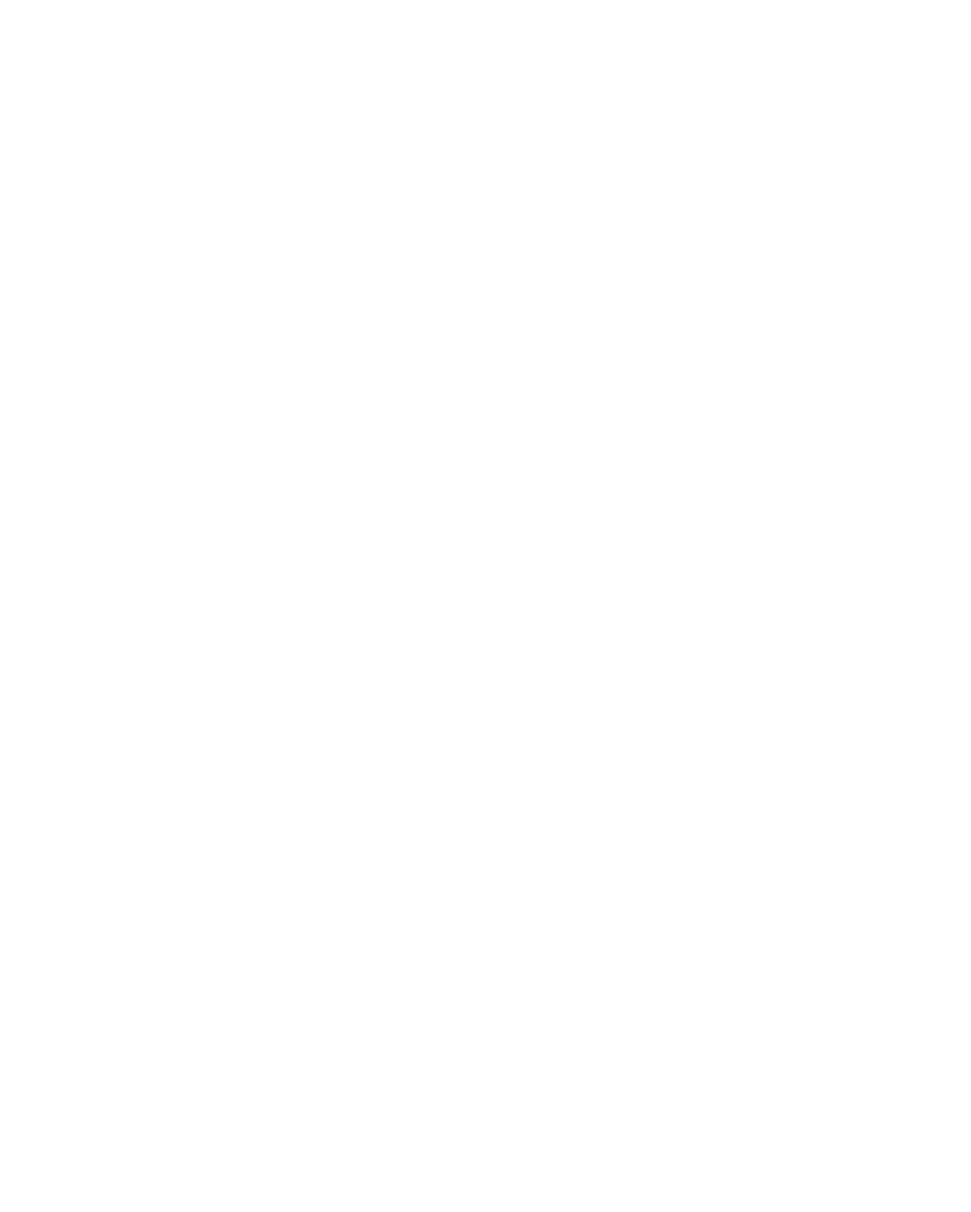
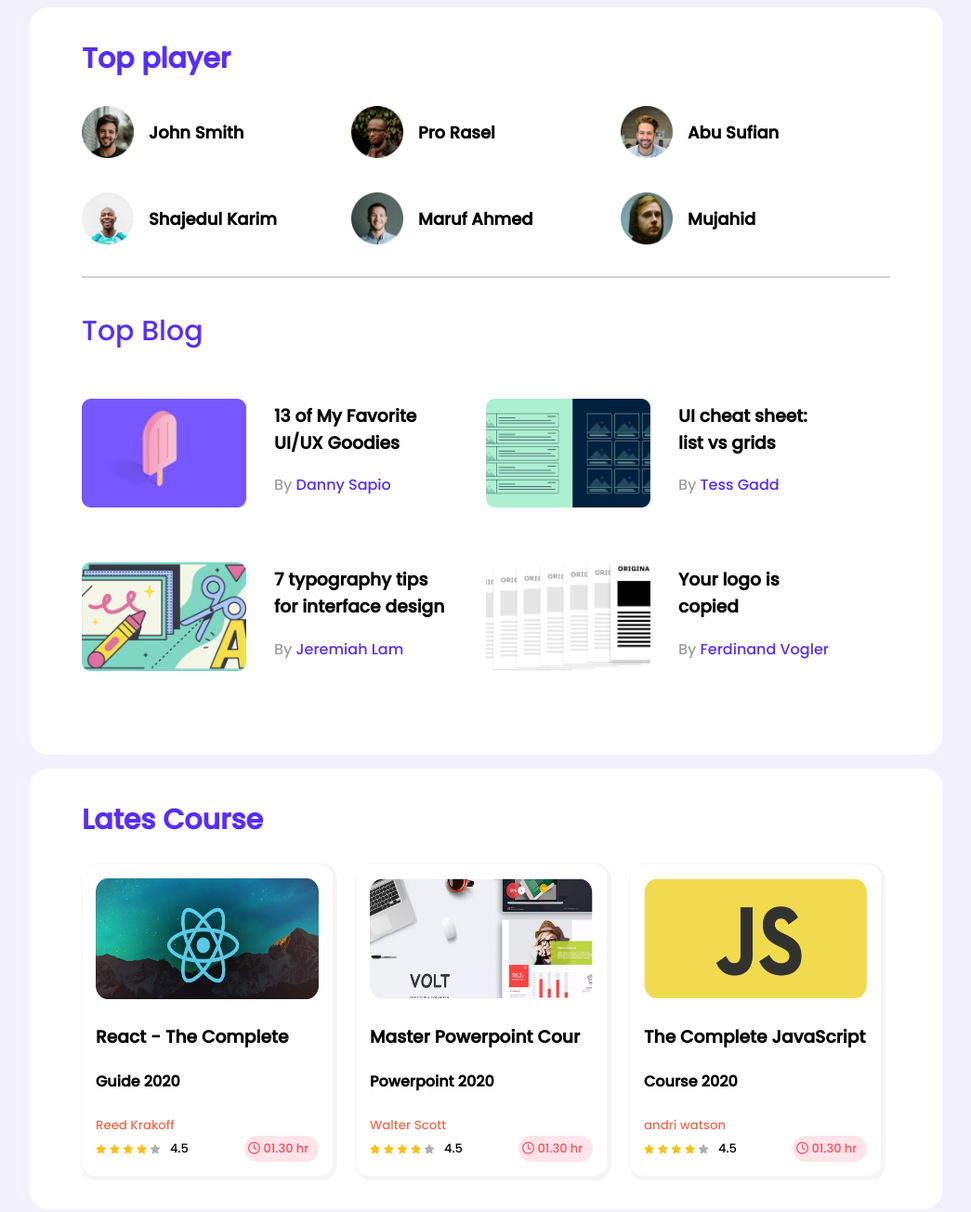
Before and after one commit to imran18026/leaderboardcss3, a plain HTML site: page index.html in a window 1280 px wide. Shown: the whole page at 93% size, without its empty margins (117-1162 px from the left). Before the commit the page ends 800 px from the top, so only its background shows below. Drawn offline with Linux system fonts and the light colour scheme.

Commit message:
maybe compleate

```diff
--- a/css/style.css
+++ b/css/style.css
@@ -0,0 +1,131 @@
+/* common styles or utilities */
+body{
+	font-family: 'Poppins', sans-serif;
+	background-color: #F3F1FF;
+}
+main{
+	display: flex;
+	justify-content: center;
+	flex-direction: column;
+	align-items: center;
+}
+.containar{
+	background-color: #ffffff;
+	width: 870px;
+	height: 692px;
+	padding: 56px;
+	border-radius: 20px;
+}
+.commonhr{
+	border: 1px solid #D1D1D1;
+	margin:30px 0px 30px 0px;
+}
+
+/* top playera */
+.section-title{
+	color: #562EFF;
+	font-size: 30px;
+	margin-top: -23px;
+
+
+}
+.players{
+	display: grid;
+	grid-template-columns: repeat(3,1fr);
+	grid-row-gap:30px;
+}
+.player img{
+	height: 56px;
+	width: 56px;
+}
+.player{
+	display: flex;
+	align-items: center;
+}
+.player-name{
+	padding-left: 16px;
+	font-size: 18px;
+	line-height: 27px;
+}
+/* Top blogs */
+.section-title2{
+	color: #562EFF;
+	font-size: 30px;
+	margin:35px 0px 35px 0px;
+
+}
+.blogs{
+	display: grid;
+	grid-template-columns: repeat(2,1fr);
+	grid-row-gap:40px;
+}
+.blog{
+	display: flex;
+	align-items: center;
+}
+.blog img{
+	margin-top: 10px;
+	height:117px ;
+	width: 177px;
+}
+.blog-info{
+	margin-left: 30px;
+}
+.by-blog span{
+	color: #9F9F9F;
+}
+.by-blog a{
+	text-decoration: none;
+	color: #562EFF;
+}
+/* container2 */
+.containar2{
+	margin-top: 15px;
+	background-color: #ffffff;
+	width: 870px;
+	height: 362px;
+	padding: 56px;
+	border-radius: 20px;
+}
+.courses{
+	display: flex;
+	align-items: center;
+	display: grid;
+	grid-template-columns: repeat(3,1fr);
+}
+.course{
+	border-radius: 14px;
+	padding: 15px;
+	margin-right: 25px;
+	box-shadow: 2px 2px 1px 3px whitesmoke;
+}
+.course img{
+	height:130px ;
+	width:240px ;
+}
+small{
+	color: #ED6B4F;
+}
+.star{
+	color: #FFC014;
+	font-size: 10px;
+}
+.rating-and-time{
+
+	display: flex;
+	align-items: center;
+	display: grid;
+	grid-template-columns: repeat(3,1fr);
+	font-size: 13px;
+
+}
+.empty{
+	color: #AEAEAE;
+	font-size: 10px;
+}
+.time{
+	padding: 5%;
+	background-color: #FFE4E8;
+	border-radius: 14.6913px;
+	color: #FF4A60;
+}
--- a/index.html
+++ b/index.html
@@ -4,10 +4,180 @@
 	<meta charset="UTF-8">
 	<meta http-equiv="X-UA-Compatible" content="IE=edge">
 	<meta name="viewport" content="width=device-width, initial-scale=1.0">
+	<!-- font awsome -->
+	<script src="https://kit.fontawesome.com/61dacb8e72.js" crossorigin="anonymous"></script>
+	<!-- google fonts -->
+	<link rel="preconnect" href="https://fonts.googleapis.com">
+	<link rel="preconnect" href="https://fonts.gstatic.com" crossorigin>
+	<link href="https://fonts.googleapis.com/css2?family=Poppins:wght@500&display=swap" rel="stylesheet">
+	<!-- connect with css style -->
 	<link rel="stylesheet" href="css/style.css">
 	<title>leaderboardcss3</title>
 </head>
 <body>
+	<!-- header section start -->
+	<header>
 
+	</header>
+	<!-- header section end -->
+
+
+	<!-- main section start -->
+	<main>
+		<section class="containar">
+			<!-- top palayers and top block section -->
+			<div class="top-players">
+				<h1 class="section-title">Top player</h1>
+				<div class="players">
+					<div class="player">
+						<img src="images/players/player-1.png" alt="">
+						<h3 class="player-name">John Smith</h3>
+					</div>
+					<div class="player">
+						<img src="images/players/player-2.png" alt="">
+						<h3 class="player-name">Pro Rasel</h3>
+					</div>
+					<div class="player">
+						<img src="images/players/player-3.png" alt="">
+						<h3 class="player-name">Abu Sufian</h3>
+					</div>
+					<div class="player">
+						<img src="images/players/player-4.png" alt="">
+						<h3 class="player-name">Shajedul Karim</h3>
+					</div>
+					<div class="player">
+						<img src="images/players/player-5.png" alt="">
+						<h3 class="player-name">Maruf Ahmed</h3>
+					</div>
+					<div class="player">
+						<img src="images/players/player-6.png" alt="">
+						<h3 class="player-name">Mujahid</h3>
+					</div>
+				</div>
+			</div>
+
+			<hr class="commonhr">
+
+			<div class="top-blog">
+				<div class="section-title2">Top Blog </div>
+
+				<div class="blogs">
+					<div class="blog">
+						<img src="images/blogs/blog-1.png" alt="">
+						<div class="blog-info">
+							<h3 class="blog-ti">13 of My Favorite <br> UI/UX Goodies</h3>
+							<p class="by-blog"><span>By </span> <a href="">Danny Sapio</a> </p>
+						</div>
+					</div>
+					<div class="blog">
+						<img src="images/blogs/blog-2.png" alt="">
+						<div class="blog-info">
+							<h3 class="blog-ti">UI cheat sheet: <br>list vs grids</h3>
+							<p class="by-blog"> <span>By </span> <a href="">Tess Gadd</a>  </p>
+						</div>
+					</div>
+					<div class="blog">
+						<img src="images/blogs/blog-3.png" alt="">
+						<div class="blog-info">
+							<h3 class="blog-ti">7 typography tips <br>for interface design</h3>
+							<p class="by-blog"> <span>By </span> <a href="">Jeremiah Lam</a> </p>
+						</div>
+					</div>
+					<div class="blog">
+						<img src="images/blogs/blog-4.png" alt="">
+						<div class="blog-info">
+							<h3 class="blog-ti">Your logo is <br>copied</h3>
+							<p class="by-blog"><span>By </span> <a href="">Ferdinand Vogler</a> </p>
+						</div>
+					</div>
+				</div>
+
+				</div>
+		</section>
+
+		<section class="containar2">
+			<div class="top-coures">
+					<h1 class="section-title">Lates Course</h1>
+					<div class="courses">
+
+						<div class="course">
+							<img src="images/courses/course-1.png" alt="">
+							<h3>React - The Complete </h3>
+							<h4>Guide 2020</h4>
+							<small>Reed Krakoff</small>
+
+							<div class="rating-and-time">
+								<div class="starcls">
+								<i class="fas fa-star star"></i>
+								<i class="fas fa-star star"></i>
+								<i class="fas fa-star star"></i>
+								<i class="fas fa-star star"></i>
+								<i class="fas fa-star empty"></i>
+								</div>
+								<div class="rating"><span>4.5</span></div>
+								<div class="time">
+									<i class="far fa-clock"></i>
+									 <span>01.30 hr</span>
+								</div>
+							</div>
+
+						</div>
+						<div class="course">
+							<img src="images/courses/course-2.png" alt="">
+							<h3>Master Powerpoint Cour</h3>
+							<h4>Powerpoint 2020 </h4>
+							<small>Walter Scott</small>
+
+							<div class="rating-and-time">
+								<div class="starcls">
+								<i class="fas fa-star star"></i>
+								<i class="fas fa-star star"></i>
+								<i class="fas fa-star star"></i>
+								<i class="fas fa-star star"></i>
+								<i class="fas fa-star empty"></i>
+								</div>
+								<div class="rating"><span>4.5</span></div>
+								<div class="time">
+									<i class="far fa-clock"></i>
+									 <span>01.30 hr</span>
+								</div>
+							</div>
+						</div>
+						<div class="course">
+							<img src="images/courses/course-3.png" alt="">
+							<h3>The Complete JavaScript </h3>
+							<h4>Course 2020</h4>
+							<small>andri watson</small>
+
+							<div class="rating-and-time">
+								<div class="starcls">
+								<i class="fas fa-star star"></i>
+								<i class="fas fa-star star"></i>
+								<i class="fas fa-star star"></i>
+								<i class="fas fa-star star"></i>
+								<i class="fas fa-star empty"></i>
+								</div>
+								<div class="rating"><span>4.5</span></div>
+								<div class="time">
+									<i class="far fa-clock"></i>
+									 <span>01.30 hr</span>
+								</div>
+							</div>
+						</div>
+					</div>
+				</div>
+
+
+		</section >
+	</main>
+	<!-- main section end -->
+
+	<!-- footer section start -->
+	<footer>
+
+	</footer>
+	<!-- footer section end -->
 </body>
 </html>
+
+														<!-- The END -->
```
